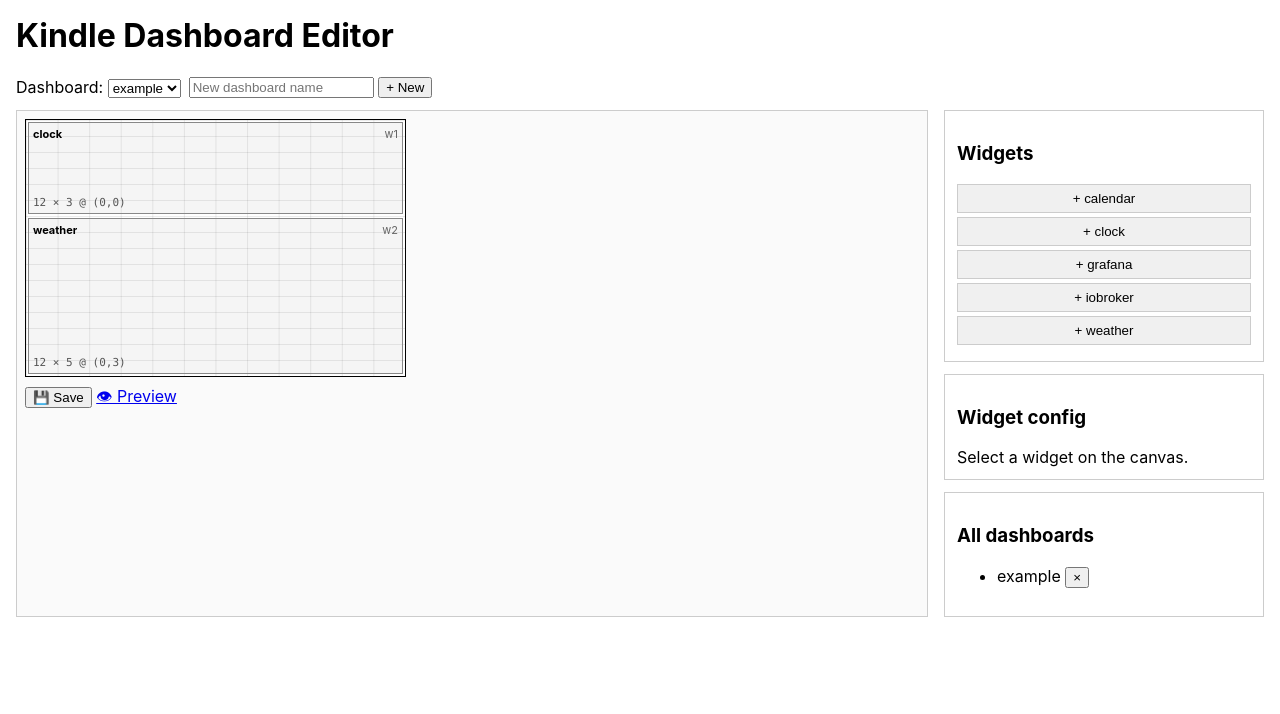
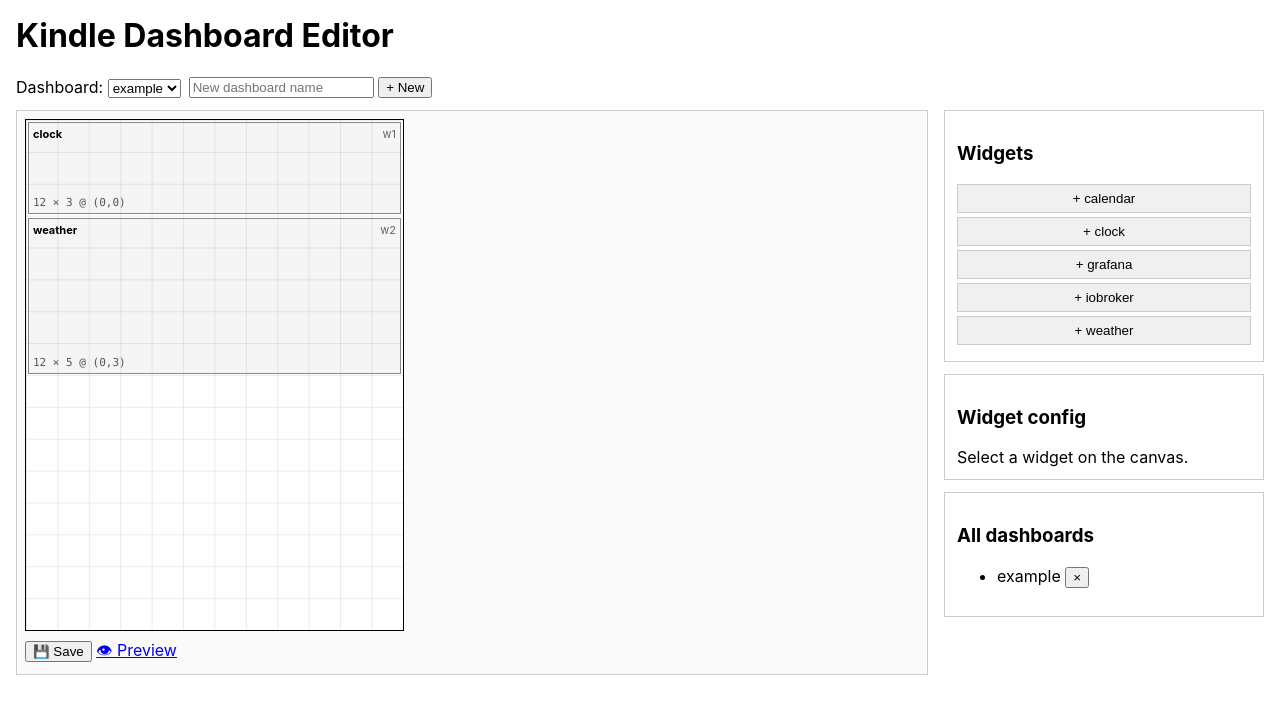
Before and after one commit to hanebambel/kindle-dashboard, a FastAPI app: page /editor in a window 1280 px wide. Shown: the top 714 px of the page. Run offline with FastAPI, Linux system fonts and the light colour scheme; some libraries are stand-ins or nearby versions.

Commit message:
fix: editor canvas honors kindle aspect ratio via wrapper container

```diff
--- a/app/static/editor.js
+++ b/app/static/editor.js
@@ -8,6 +8,7 @@ const grid = GridStack.init({
   cellHeight: 512 / 16,
   margin: 2,
   float: true,
+  minRow: 16,
 }, '.grid-stack');
 
 grid.on('change', (event, items) => {
--- a/app/templates/editor.html
+++ b/app/templates/editor.html
@@ -12,7 +12,7 @@
   h1 { margin-top: 0; }
   .layout { display: grid; grid-template-columns: auto 320px; gap: 16px; }
   .canvas-wrap { background: #fafafa; padding: 8px; border: 1px solid #ccc; }
-  .grid-stack {
+  .canvas-frame {
     width: 379px;
     height: 512px;
     border: 1px solid #000;
@@ -21,6 +21,11 @@
       linear-gradient(to right, rgba(0,0,0,0.08) 1px, transparent 1px),
       linear-gradient(to bottom, rgba(0,0,0,0.08) 1px, transparent 1px);
     background-size: calc(100% / 12) calc(100% / 16);
+    box-sizing: border-box;
+  }
+  .grid-stack {
+    width: 100%;
+    height: 100%;
   }
   .grid-stack-item-content {
     background: rgba(0, 0, 0, 0.04);
@@ -67,7 +72,9 @@
 
 <div class="layout">
   <div class="canvas-wrap">
-    <div class="grid-stack"></div>
+    <div class="canvas-frame">
+      <div class="grid-stack"></div>
+    </div>
     <div style="margin-top: 8px;">
       <button onclick="saveLayout()">💾 Save</button>
       <a id="preview-link" href="/preview/" target="_blank">👁 Preview</a>
```
